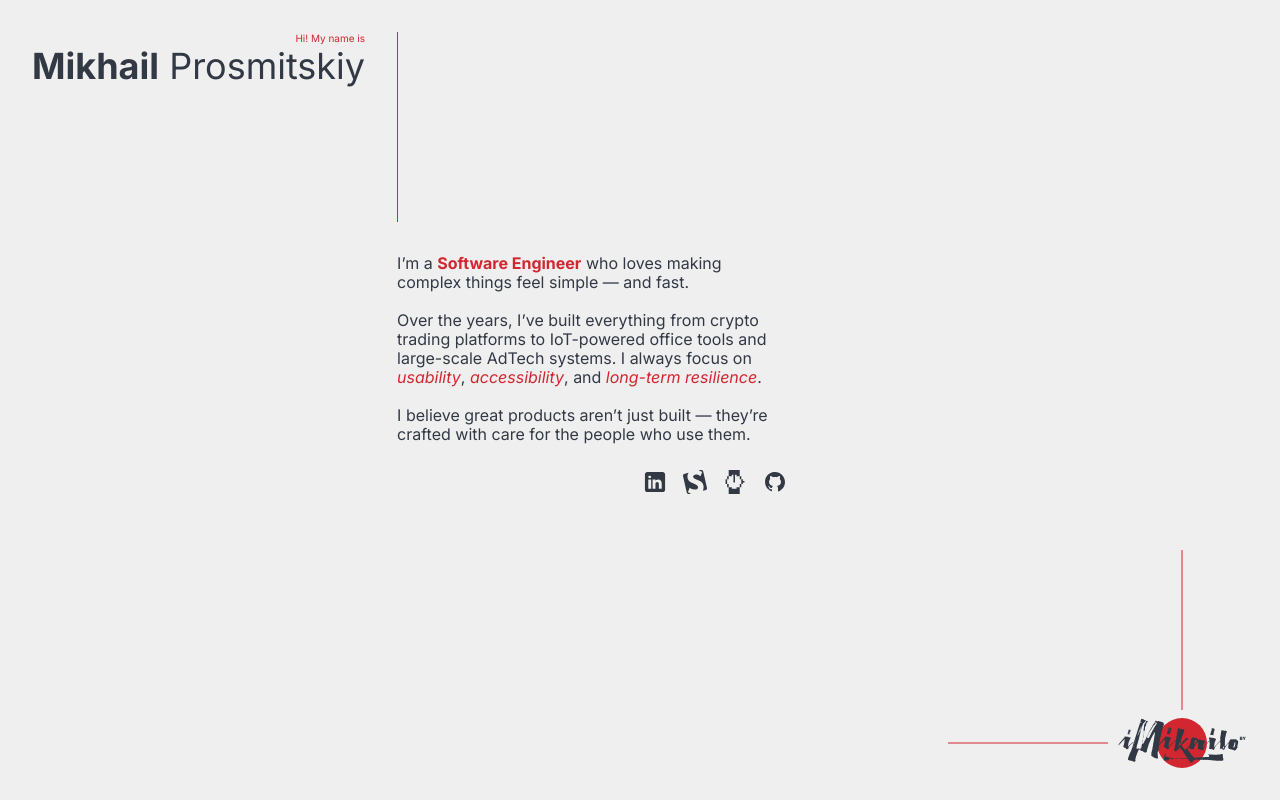
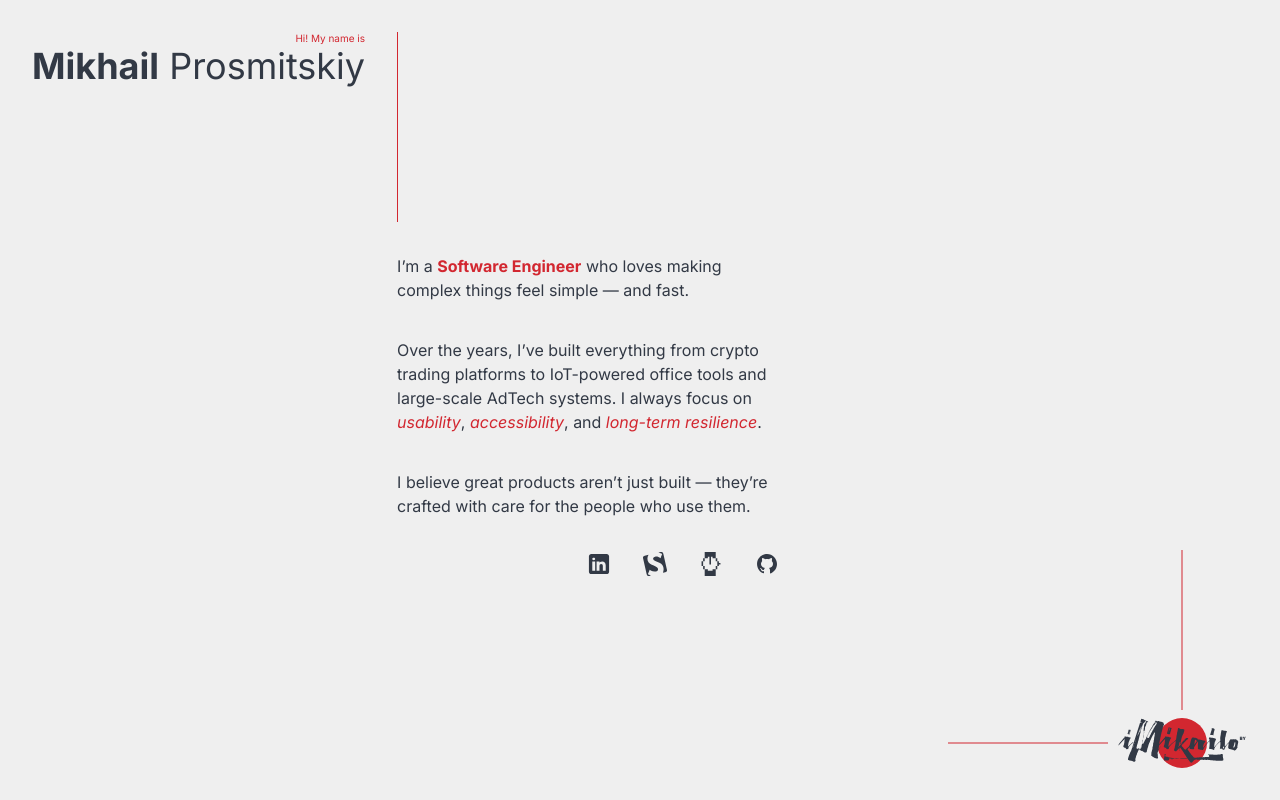
Before and after one commit to imikailoby/imikailoby.github.io, a plain HTML site: page index.html in a window 1280 px wide. Drawn offline with Linux system fonts and the light colour scheme.

Commit message:
A few UI adjustments

```diff
--- a/index.html
+++ b/index.html
@@ -3,26 +3,60 @@
 
 <head>
     <meta charset="UTF-8">
-    <meta name="viewport" content="width=device-width, initial-scale=1.0">
-    <meta name="description" content="Mikhail Prosmitskiy">
-    <title>Mikhail Prosmitskiy</title>
+    <meta name="viewport" content="width=device-width, initial-scale=1">
+
+    <title>Mikhail Prosmitskiy — Software Engineer</title>
     <meta name="description"
         content="Software Engineer who builds frontends for people, not dashboards — and that’s how KPIs grow.">
-    <meta name="viewport" content="width=device-width, initial-scale=1, minimum-scale=1">
-    <title>Mikhail Prosmitskiy</title>
-    <link rel="stylesheet" href="styles.css">
+    <meta name="author" content="Mikhail Prosmitskiy">
+    <link rel="canonical" href="https://imikailoby.com/">
+    <meta name="theme-color" content="#EFEFEF">
+    <link rel="icon" type="image/png" sizes="96x96" href="/favicon-96x96.png">
+    <link rel="icon" href="/favicon.svg" type="image/svg+xml" sizes="any">
+    <link rel="icon" href="/favicon.ico">
+    <link rel="apple-touch-icon" href="/apple-touch-icon.png">
+    <link rel="manifest" href="/site.webmanifest">
+
+    <meta property="og:type" content="website">
+    <meta property="og:url" content="https://imikailoby.com/">
+    <meta property="og:title" content="Mikhail Prosmitskiy — Software Engineer">
+    <meta property="og:description"
+        content="Software Engineer who builds frontends for people, not dashboards — and that’s how KPIs grow.">
+    <meta property="og:locale" content="en_US">
+
+    <meta name="twitter:card" content="summary">
+    <meta name="twitter:title" content="Mikhail Prosmitskiy — Software Engineer">
+    <meta name="twitter:description"
+        content="Software Engineer who builds frontends for people, not dashboards — and that’s how KPIs grow.">
+
     <link rel="preconnect" href="https://fonts.googleapis.com">
     <link rel="preconnect" href="https://fonts.gstatic.com" crossorigin>
     <link
         href="https://fonts.googleapis.com/css2?family=Inter:ital,opsz,wght@0,14..32,100..900;1,14..32,100..900&display=swap"
         rel="stylesheet">
+    <link rel="stylesheet" href="styles.css">
+
+    <script type="application/ld+json">
+    {
+        "@context": "https://schema.org",
+        "@type": "Person",
+        "name": "Mikhail Prosmitskiy",
+        "url": "https://imikailoby.com/",
+        "jobTitle": "Software Engineer",
+        "sameAs": [
+            "https://www.linkedin.com/in/imikailoby/",
+            "https://github.com/imikailoby",
+            "https://www.smashingmagazine.com/author/mikhail-prosmitskiy/",
+            "https://hackernoon.com/u/imikailoby"
+        ]
+    }
+    </script>
 
     <script async src="https://www.googletagmanager.com/gtag/js?id=G-0TLH5H3HT3"></script>
     <script>
         window.dataLayer = window.dataLayer || [];
         function gtag() { dataLayer.push(arguments); }
         gtag('js', new Date());
-
         gtag('config', 'G-0TLH5H3HT3');
     </script>
 </head>
@@ -32,57 +66,69 @@
         <p>Hi! My name is</p>
         <h1><b>Mikhail</b> Prosmitskiy</h1>
     </header>
+
     <main>
-        <section>
-            <article>
         <p>
             I’m a <b>Software Engineer</b> who loves making complex things feel simple — and fast.
-                    <br>
-                    <br>
+        </p>
+        <p>
             Over the years, I’ve built everything from crypto trading platforms to IoT-powered office tools and
-                    large-scale AdTech systems. I always focus on <span>usability</span>, <span>accessibility</span>,
-                    and
+            large-scale AdTech systems. I always focus on <span>usability</span>, <span>accessibility</span>, and
             <span>long-term resilience</span>.
-                    <br>
-                    <br>
+        </p>
+        <p>
             I believe great products aren’t just built — they’re crafted with care for the people who use them.
         </p>
-            </article>
-            <nav>
+
+        <nav aria-label="Social profiles">
+            <ul>
+                <li>
                     <a href="https://www.linkedin.com/in/imikailoby/" target="_blank" rel="noopener noreferrer"
-                    aria-label="LinkedIn Profile">
-                    <svg xmlns="http://www.w3.org/2000/svg" width="24" height="24" viewBox="0 0 50 50">
+                        aria-label="LinkedIn">
+                        <svg xmlns="http://www.w3.org/2000/svg" viewBox="0 0 50 50" aria-hidden="true"
+                            focusable="false">
                             <path
                                 d="M41 4H9C6.24 4 4 6.24 4 9v32c0 2.76 2.24 5 5 5h32c2.76 0 5-2.24 5-5V9c0-2.76-2.24-5-5-5zM17 20v19h-6V20h6zm-6-5.53c0-1.4 1.2-2.47 3-2.47s2.93 1.07 3 2.47c0 1.4-1.12 2.53-3 2.53-1.8 0-3-1.13-3-2.53zM39 39h-6V29c0-2-1-4-3.5-4.04h-.08C27 24.96 26 27.02 26 29v10h-6V20h6v2.56S27.93 20 31.81 20c3.97 0 7.19 2.73 7.19 8.26V39z" />
                         </svg>
                     </a>
+                </li>
+                <li>
                     <a href="https://www.smashingmagazine.com/author/mikhail-prosmitskiy/" target="_blank"
-                    rel="noopener noreferrer" aria-label="Smashing Magazine Profile">
-                    <svg xmlns="http://www.w3.org/2000/svg" width="24" height="24">
+                        rel="noopener noreferrer" aria-label="Smashing Magazine">
+                        <svg xmlns="http://www.w3.org/2000/svg" viewBox="0 0 24 24" aria-hidden="true"
+                            focusable="false">
                             <path
                                 d="M14.149 15.489c-.435-.393-.966-.705-1.5-.958-1.277-.608-2.59-1.137-3.871-1.737-3.558-1.668-5.834-5.46-3.245-9.98l-3.789.864A2.241 2.241 0 0 0 .057 6.363l3.62 15.892a2.244 2.244 0 0 0 2.688 1.689l1.578-.36v-.026l-3.076-1.366 1.828-4.342c.395.235.673.41.958.57 1.677.938 3.452 1.374 5.374 1.052.89-.148 1.658-.474 1.912-1.456.258-1.001-.051-1.862-.79-2.527ZM23.944 17.637 20.322 1.745A2.244 2.244 0 0 0 17.636.056l-2.26.516.001.002c1.1.358 2.053.639 2.967 1.004l.806.321s-1.122 2.914-1.599 4.296c-1.796-1.436-3.495-1.824-5.454-1.534-.84.123-1.661.697-1.908 1.571-.257.916.062 1.633.826 2.127.561.362 1.165.672 1.777.937 1.199.52 2.437.948 3.62 1.494 2.917 1.348 4.42 3.608 4.16 6.867-.076.942-.353 2.06-.6 3.161l.014.02 2.268-.516a2.243 2.243 0 0 0 1.69-2.685Z" />
                         </svg>
                     </a>
+                </li>
+                <li>
                     <a href="https://hackernoon.com/u/imikailoby" target="_blank" rel="noopener noreferrer"
-                    aria-label="HackerNoon Profile">
-                    <svg xmlns="http://www.w3.org/2000/svg" width="24" height="24">
+                        aria-label="HackerNoon">
+                        <svg xmlns="http://www.w3.org/2000/svg" viewBox="0 0 24 24" aria-hidden="true"
+                            focusable="false">
                             <path
                                 d="M5.701 0v6.223H8.85V4.654h1.576v7.842H12V4.654h1.574v1.569h3.15V0zm11.024 6.223v3.136h1.574V6.223zm1.574 3.136v4.705h1.576v-1.568h1.574v-1.568h-1.574V9.359zm0 4.705h-1.574v3.137h1.574zm-1.574 3.137h-3.15v1.569H8.85V17.2H5.7V24h11.024zm-11.024 0v-3.137H4.125v3.137zm-1.576-3.137V9.36H2.551v4.705zm0-4.705h1.576V6.223H4.125z" />
                         </svg>
                     </a>
+                </li>
+                <li>
                     <a href="https://github.com/imikailoby" target="_blank" rel="noopener noreferrer"
-                    aria-label="GitHub Profile">
-                    <svg xmlns="http://www.w3.org/2000/svg" width="24" height="24">
+                        aria-label="GitHub">
+                        <svg xmlns="http://www.w3.org/2000/svg" viewBox="0 0 24 24" aria-hidden="true"
+                            focusable="false">
                             <path
                                 d="M10.9 2.1c-4.6.5-8.3 4.2-8.8 8.7-.5 4.7 2.2 8.9 6.3 10.5.3.1.6-.1.6-.5v-1.6s-.4.1-.9.1c-1.4 0-2-1.2-2.1-1.9-.1-.4-.3-.7-.6-1-.3-.1-.4-.1-.4-.2 0-.2.3-.2.4-.2.6 0 1.1.7 1.3 1 .5.8 1.1 1 1.4 1 .4 0 .7-.1.9-.2.1-.7.4-1.4 1-1.8-2.3-.5-4-1.8-4-4 0-1.1.5-2.2 1.2-3-.1-.2-.2-.7-.2-1.4 0-.4 0-1 .3-1.6 0 0 1.4 0 2.8 1.3.5-.2 1.2-.3 1.9-.3s1.4.1 2 .3C15.3 6 16.8 6 16.8 6c.2.6.2 1.2.2 1.6 0 .8-.1 1.2-.2 1.4.7.8 1.2 1.8 1.2 3 0 2.2-1.7 3.5-4 4 .6.5 1 1.4 1 2.3v2.6c0 .3.3.6.7.5 3.7-1.5 6.3-5.1 6.3-9.3 0-6-5.1-10.7-11.1-10z" />
                         </svg>
                     </a>
+                </li>
+            </ul>
         </nav>
-        </section>
     </main>
+
     <footer>
         <div>
-            <img src="assets/logo.svg" alt="logo" width="132" height="50">
+            <img src="assets/logo.svg" alt="" width="132" height="50">
             <span></span>
         </div>
     </footer>
--- a/styles.css
+++ b/styles.css
@@ -11,22 +11,25 @@
     --logo-height: 50px;
 
     --link-size: 24px;
+}
 
-    --animation-duration: 1s;
-    --animation-timing: ease-out;
-    --animation-fill-mode: forwards;
+*,
+*::before,
+*::after {
+    box-sizing: border-box;
 }
 
 body {
-    width: 100vw;
+    width: 100%;
     max-width: 1280px;
     min-height: 100dvh;
     margin: 0 auto;
+    padding: 2rem;
     background-color: var(--color-bg);
+    color: var(--color-text);
+    font-family: "Inter", sans-serif;
     font-size: 16px;
-    font-family: "Inter", sans-serif;
     font-optical-sizing: auto;
-    font-style: normal;
 
     display: grid;
     grid-template-columns: auto 1fr calc(var(--logo-width) / 2);
@@ -34,51 +37,39 @@ body {
     grid-template-areas:
         "header main ."
         "footer footer footer";
-    grid-gap: 2rem;
-    padding: 2rem;
-    box-sizing: border-box;
+    gap: 2rem;
 }
 
-b {
-    font-weight: 700;
-}
-
-p {
-    font-weight: 400;
-}
-
-p::selection, h1::selection {
+::selection {
     color: var(--color-bg);
-    background-color: var(--color-accent)
+    background-color: var(--color-accent);
 }
 
 header {
     grid-area: header;
+    text-align: right;
 }
 
 header p {
+    margin: 0 0 .25rem;
     font-size: .625rem;
     line-height: .75rem;
-    margin: 0 0 .25rem 0;
-    text-align: right;
     color: var(--color-accent);
 }
 
 header h1 {
+    margin: 0;
     font-size: 2.25rem;
     line-height: 2.25rem;
     font-weight: 400;
-    margin: 0;
-    text-align: right;
-    color: var(--color-text);
 }
 
 main {
+    grid-area: main;
     position: relative;
-    grid-area: main;
+    width: 100%;
     max-width: 24.5rem;
     padding-top: var(--main-line);
-    width: 100%;
 }
 
 main::before {
@@ -87,73 +78,71 @@ main::before {
     top: 0;
     left: 0;
     width: var(--line-stroke);
-    height: 0;
+    height: var(--main-line);
     background-color: var(--color-accent);
-    animation: grow-main-line var(--animation-duration) var(--animation-timing) var(--animation-fill-mode);
 }
 
-@keyframes grow-main-line {
-    from {
-        height: 0;
-    }
-    to {
-        height: var(--main-line);
-    }
+main p {
+    margin: 0;
+    font-size: 1rem;
+    line-height: 1.5;
 }
 
-main section article {
-    padding: 2rem 0 1.5rem 0;
+main p:first-of-type {
+    margin-top: 2rem;
 }
 
-main section article p {
-    font-size: 1rem;
-    line-height: 1.1875rem;
-    margin: 0;
-    text-align: left;
-    color: var(--color-text);
+main p + p {
+    margin-top: 2.25rem;
 }
 
-main section article b {
+main b {
     color: var(--color-accent);
 }
 
-main section article span {
+main span {
     color: var(--color-accent);
     font-style: italic;
 }
 
-main section nav {
+nav {
+    margin-top: 1.5rem;
+}
+
+nav ul {
+    margin: 0;
+    padding: 0;
+    list-style: none;
     display: flex;
-    flex-flow: row nowrap;
     justify-content: flex-end;
     align-items: center;
     gap: .75rem;
 }
 
-main section nav a {
-    padding: .125rem;
+nav a {
+    display: inline-flex;
+    align-items: center;
+    justify-content: center;
+    min-width: 44px;
+    min-height: 44px;
+    border-radius: .25rem;
+}
+
+nav svg {
+    display: block;
     width: var(--link-size);
     height: var(--link-size);
-    box-sizing: content-box;
-}
-
-main section nav svg {
     fill: var(--color-text);
 }
 
-main section nav a:focus svg, main section nav a:hover svg {
+nav a:hover svg,
+nav a:focus-visible svg {
     fill: var(--color-accent);
 }
 
-main section nav a:focus {
-    outline-style: dotted;
-    outline-color: var(--color-accent);;
-    border-radius: .25rem;
-}
-
-main section nav a svg {
-    width: var(--link-size);
-    height: var(--link-size);
+nav a:focus-visible {
+    outline: 2px dotted var(--color-accent);
+    outline-offset: 2px;
 }
 
 footer {
@@ -162,14 +151,19 @@ footer {
 }
 
 footer div {
+    position: relative;
     width: var(--logo-width);
     height: var(--logo-height);
     display: grid;
     place-content: center;
-    position: relative;
 }
 
-footer div::after, footer div::before {
+footer div > * {
+    grid-area: 1 / 1;
+}
+
+footer div::before,
+footer div::after {
     content: "";
     position: absolute;
     background-color: var(--color-accent);
@@ -179,44 +173,20 @@ footer div::after, footer div::before {
 footer div::before {
     top: 50%;
     right: calc(100% + .5rem);
-    width: 0;
+    width: var(--footer-line);
+    height: var(--line-stroke);
     transform: translateY(-50%);
-    height: var(--line-stroke);
-    animation: grow-left-footer-line var(--animation-duration) var(--animation-timing) var(--animation-fill-mode);
-}
-
-@keyframes grow-left-footer-line {
-    from {
-        width: 0;
-    }
-    to {
-        width: var(--footer-line);
-    }
 }
 
 footer div::after {
     left: 50%;
     bottom: calc(100% + .5rem);
     width: var(--line-stroke);
+    height: var(--footer-line);
     transform: translateX(-50%);
-    height: 0;
-    animation: grow-top-footer-line var(--animation-duration) var(--animation-timing) var(--animation-fill-mode);
 }
 
-@keyframes grow-top-footer-line {
-    from {
-        height: 0;
-    }
-    to {
-        height: var(--footer-line);
-    }
-}
-
-footer div > * {
-    grid-area: 1 / 1;
-}
-
-footer div span {
+footer span {
     width: var(--logo-height);
     height: var(--logo-height);
     border-radius: 50%;
@@ -225,21 +195,19 @@ footer div span {
     z-index: -1;
 }
 
-@media screen and (max-width: 768px) {
+@media (max-width: 768px) {
     body {
-        display: grid;
         grid-template-columns: 1fr;
         grid-template-rows: auto 1fr var(--logo-height);
         grid-template-areas:
             "header"
             "main"
             "footer";
-        grid-gap: 3rem;
+        gap: 3rem;
         padding: 2rem 1rem;
-        box-sizing: border-box;
     }
 
-    header p, header h1 {
+    header {
         text-align: left;
     }
 
@@ -252,38 +220,24 @@ footer div span {
         display: none;
     }
 
-    main section article {
-        padding-top: 0;
+    main p:first-of-type {
+        margin-top: 0;
     }
 
     footer {
         justify-self: center;
     }
 
-    @keyframes grow-left-footer-line {
-        from {
-            width: 0;
-        }
-        to {
-            width: calc(((100vw - var(--logo-width)) / 2) - 1.5rem);
-        }
+    footer div::before {
+        width: calc(((100vw - var(--logo-width)) / 2) - 1.5rem);
     }
 
     footer div::after {
+        top: 50%;
         left: calc(100% + .5rem);
-        top: 50%;
-        width: 0;
+        bottom: auto;
+        width: calc(((100vw - var(--logo-width)) / 2) - 1.5rem);
         height: var(--line-stroke);
         transform: translateY(-50%);
-        animation: grow-right-footer-line var(--animation-duration) var(--animation-timing) var(--animation-fill-mode);
-    }
-
-    @keyframes grow-right-footer-line {
-        from {
-            width: 0;
-        }
-        to {
-            width: calc(((100vw - var(--logo-width)) / 2) - 1.5rem);
-        }
     }
 }
```
Also changed, not shown: apple-touch-icon.png (added), favicon-96x96.png (added), favicon.ico (added), favicon.svg (added), icon-192.png (added), icon-512.png (added), site.webmanifest (added). Lines whose indentation alone changed are shown as unchanged.
